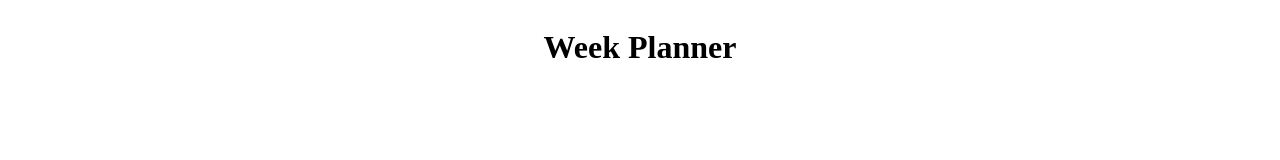
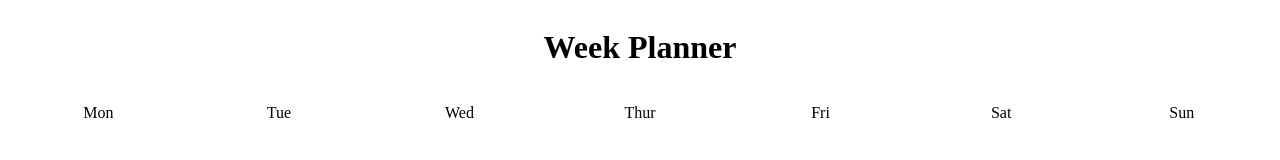
Before and after one commit to cathyygrcia/week-planner, a website: page index.html in a window 1280 px wide. Drawn offline with Linux system fonts and the light colour scheme.

Commit message:
Updated nav bar.

```diff
--- a/index.html
+++ b/index.html
@@ -1,22 +1,31 @@
 <!DOCTYPE html>
 <html lang="en">
+
 <head>
   <meta charset="UTF-8">
   <meta name="viewport" content="width=device-width, initial-scale=1.0">
   <title>Week Planner</title>
   <link rel="stylesheet" href="styles.css">
 </head>
+
 <body>
   <header>
     <div class="header-one">
-        <h1>Week Planner</h1>
+      <h1>Week Planner</h1>
     </div>
     <nav>
       <ul class="nav-ul">
-        <li></li>
+        <li class="day">Mon</li>
+        <li class="day">Tue</li>
+        <li class="day">Wed</li>
+        <li class="day">Thur</li>
+        <li class="day">Fri</li>
+        <li class="day">Sat</li>
+        <li class="day">Sun</li>
       </ul>
     </nav>
   </header>
   <script src="main.js"></script>
 </body>
+
 </html>
--- a/styles.css
+++ b/styles.css
@@ -3,6 +3,14 @@
   justify-content: center;
 }
 
-li {
+.day {
   list-style: none;
+  flex-basis: calc(100% / 7);
+  text-align: center;
 }
+
+.nav-ul {
+  display: flex;
+  justify-content: center;
+  padding-left: 0;
+}
```
